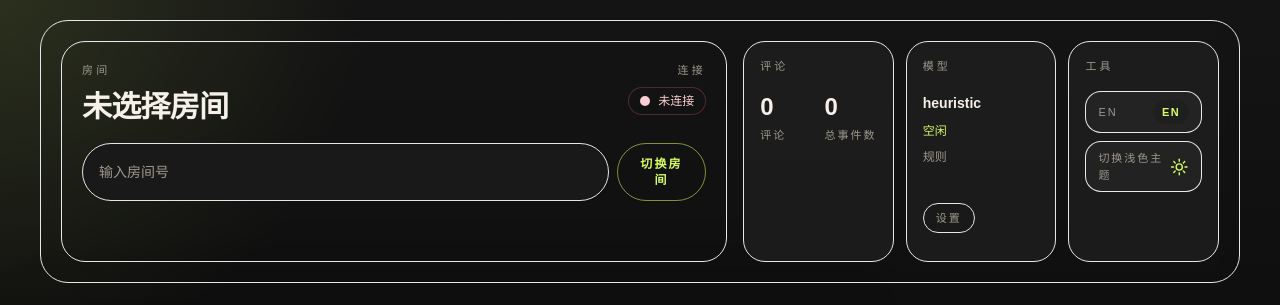
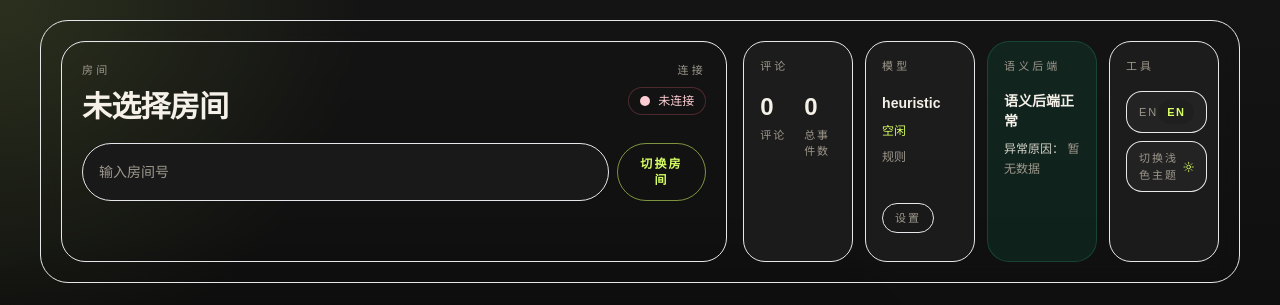
Before and after one commit to Moon-Force/DouYin_llm, a Vue app in the folder frontend/: page / in a window 1280 px wide. Shown: the top 305 px of the page. Built offline with nearby package versions, Linux system fonts and the light colour scheme; no server answers.

Commit message:
feat: show semantic backend health in status strip

```diff
--- a/frontend/src/App.vue
+++ b/frontend/src/App.vue
@@ -19,6 +19,7 @@ const {
   filteredEvents,
   isSwitchingRoom,
   modelStatus,
+  semanticHealth,
   nextThemeLabel,
   locale,
   roomId,
@@ -76,6 +77,7 @@ onBeforeUnmount(() => {
       :room-error="roomError"
       :connection-state="connectionState"
       :model-status="modelStatus"
+      :semantic-health="semanticHealth"
       :stats="stats"
       @update-room-draft="liveStore.setRoomDraft"
       @switch-room="liveStore.switchRoom"
--- a/frontend/src/components/StatusStrip.vue
+++ b/frontend/src/components/StatusStrip.vue
@@ -41,6 +41,10 @@ const props = defineProps({
     type: Object,
     required: true,
   },
+  semanticHealth: {
+    type: Object,
+    required: true,
+  },
   stats: {
     type: Object,
     required: true,
@@ -77,6 +81,12 @@ const modelResultLabel = computed(() =>
 const modelModeLabel = computed(() =>
   translateEnum("status.modelMode", props.modelStatus.mode),
 );
+const semanticStatusLabel = computed(() =>
+  t(props.semanticHealth.ready ? "status.semantic.ready" : "status.semantic.unavailable"),
+);
+const semanticReasonLabel = computed(() =>
+  props.semanticHealth.reason || t("common.noData"),
+);
 const localeToggleLabel = computed(() =>
   props.locale === "zh" ? t("locale.switchToEnglish") : t("locale.switchToChinese"),
 );
@@ -86,6 +96,11 @@ const switchRoomLabel = computed(() =>
   props.isSwitchingRoom ? t("status.switching") : t("status.switchRoom"),
 );
 const modelDetailLabel = computed(() => props.modelStatus.last_error || modelModeLabel.value);
+const semanticCardClass = computed(() =>
+  props.semanticHealth.ready
+    ? "border-emerald-400/20 bg-emerald-500/10"
+    : "border-amber-300/30 bg-amber-500/12",
+);
 
 const connectionBadgeClass = computed(() => {
   switch (connectionBadge.value.tone) {
@@ -196,7 +211,7 @@ const themeButtonClass = computed(() =>
         </div>
       </section>
 
-      <section class="grid gap-3 md:grid-cols-3">
+      <section class="grid gap-3 md:grid-cols-4">
         <article class="rounded-[22px] border border-line/12 bg-panel-soft/60 p-4">
           <p class="text-[11px] uppercase tracking-[0.28em] text-muted">
             {{ t("common.comments") }}
@@ -237,6 +252,25 @@ const themeButtonClass = computed(() =>
           >
             {{ t("common.settings") }}
           </button>
+        </article>
+
+        <article class="rounded-[22px] border p-4" :class="semanticCardClass">
+          <p class="text-[11px] uppercase tracking-[0.28em] text-muted">
+            {{ t("status.semantic.title") }}
+          </p>
+          <p class="mt-4 text-sm font-semibold text-paper">
+            {{ semanticStatusLabel }}
+          </p>
+          <p
+            v-if="semanticHealth.embeddingStrict"
+            class="mt-2 text-xs font-medium text-accent"
+          >
+            {{ t("status.semantic.strictEnabled") }}
+          </p>
+          <p class="mt-2 break-words text-xs leading-5 text-muted">
+            <span class="font-medium text-paper/85">{{ t("status.semantic.reason") }}：</span>
+            {{ semanticReasonLabel }}
+          </p>
         </article>
 
         <article class="rounded-[22px] border border-line/12 bg-panel-soft/60 p-4">
--- a/frontend/src/i18n.js
+++ b/frontend/src/i18n.js
@@ -49,6 +49,13 @@ export const messages = {
         heuristic: "规则",
         model: "模型",
         local: "本地",
+      },
+      semantic: {
+        title: "语义后端",
+        ready: "语义后端正常",
+        unavailable: "语义后端异常",
+        strictEnabled: "严格模式已开启",
+        reason: "异常原因",
       },
     },
     theme: {
@@ -247,6 +254,13 @@ export const messages = {
         model: "Model",
         local: "Local",
       },
+      semantic: {
+        title: "Semantic Backend",
+        ready: "Semantic backend ready",
+        unavailable: "Semantic backend unavailable",
+        strictEnabled: "Strict mode enabled",
+        reason: "Reason",
+      },
     },
     theme: {
       switchToLight: "Switch to light theme",
--- a/frontend/src/stores/live.js
+++ b/frontend/src/stores/live.js
@@ -95,6 +95,11 @@ export const useLiveStore = defineStore("live", () => {
     last_error: "",
     updated_at: 0,
   });
+  const semanticHealth = ref({
+    embeddingStrict: false,
+    ready: true,
+    reason: "",
+  });
   const llmSettings = ref({
     model: "",
     systemPrompt: "",
@@ -176,6 +181,11 @@ export const useLiveStore = defineStore("live", () => {
     roomId.value = `${payload.room_id ?? ""}`;
     stats.value = payload.stats || createEmptyStats(roomId.value);
     modelStatus.value = payload.model_status || modelStatus.value;
+    semanticHealth.value = {
+      embeddingStrict: Boolean(payload.embedding_strict),
+      ready: payload.semantic_backend_ready !== false,
+      reason: `${payload.semantic_backend_reason ?? ""}`,
+    };
     events.value = payload.recent_events || [];
     suggestions.value = payload.recent_suggestions || [];
     if (!roomId.value) {
@@ -796,6 +806,7 @@ export const useLiveStore = defineStore("live", () => {
     selectedEventTypes,
     eventFilters,
     modelStatus,
+    semanticHealth,
     llmSettings,
     llmSettingsDraft,
     isLlmSettingsOpen,
```
Also changed, not shown: 2 other files (tests, documents, lock files or other folders).
